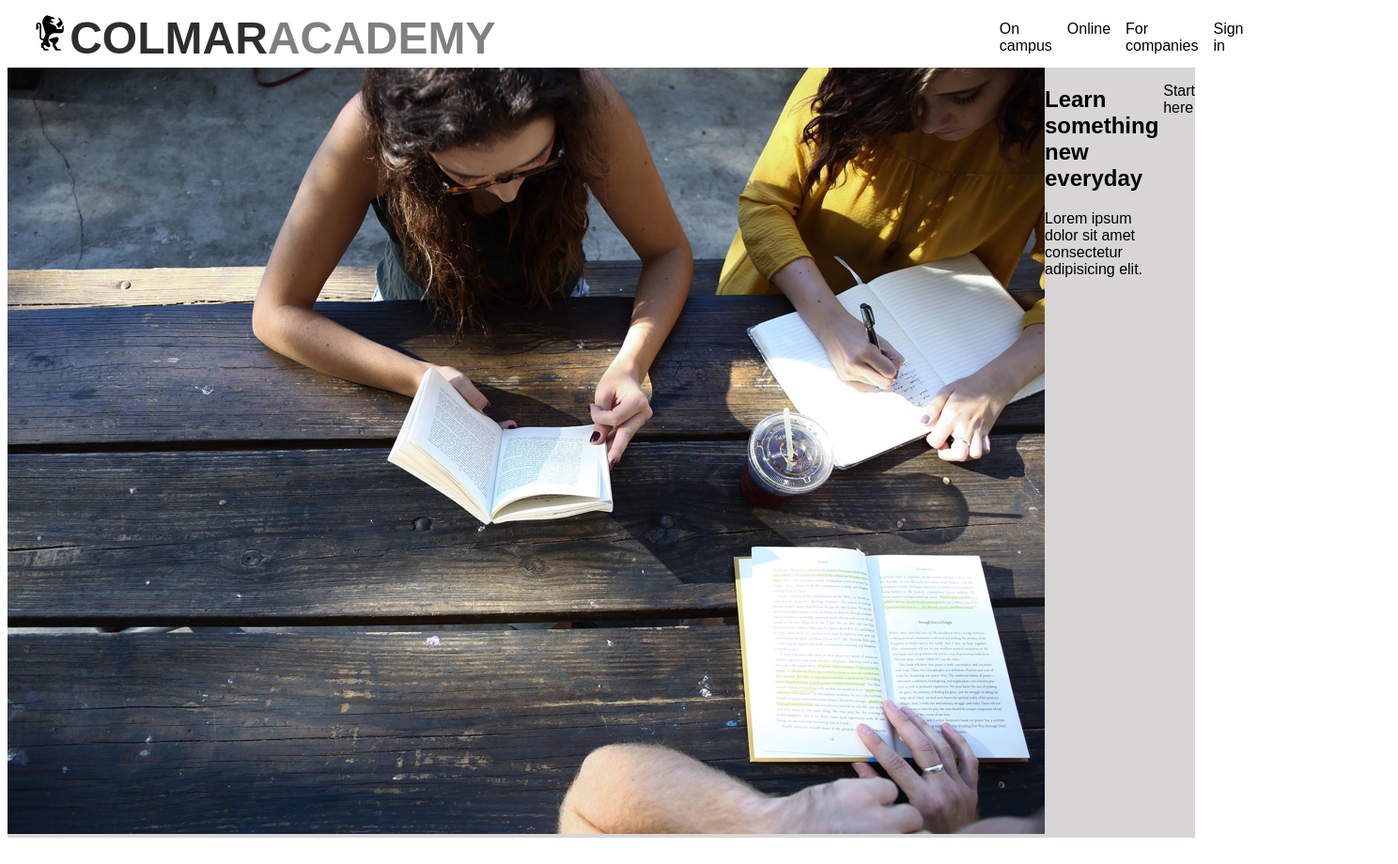
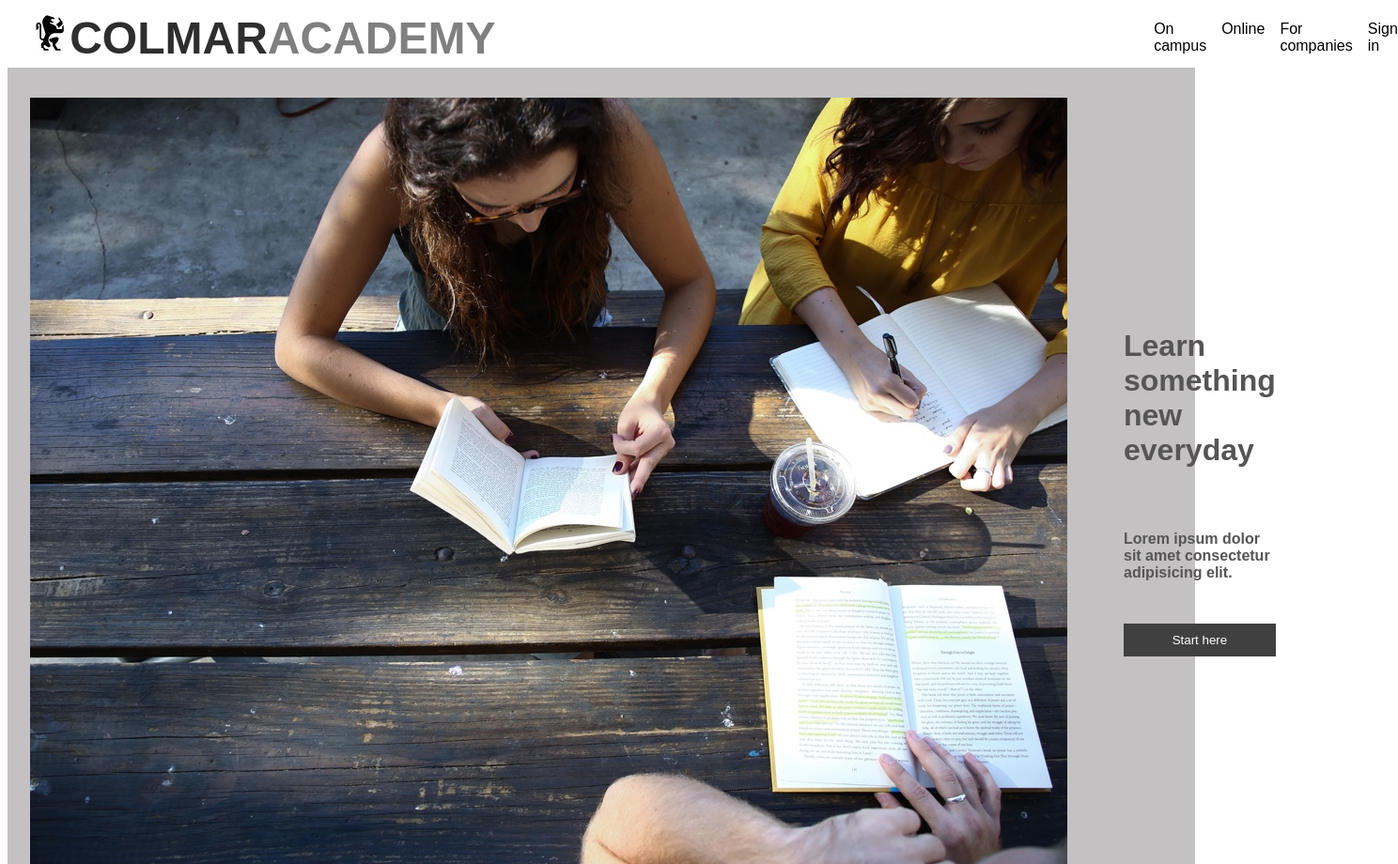
Before and after one commit to AntonioDannemann/Colmar_Academy, a plain HTML site: page index.html in a window 1280 px wide. Shown: the top 920 px of the page at 94% size, 1488 px wide, since content can reach past the window. Drawn offline with Linux system fonts and the light colour scheme.

Commit message:
first section HTML and CSS done

```diff
--- a/Resources/CSS/style.css
+++ b/Resources/CSS/style.css
@@ -15,7 +15,7 @@ header{
 #header_left{
     display: flex;
     align-items: center;
-    padding-right: 38%;
+    padding-right: 51%;
 }
 .lion_logo{
     padding: 0 0 0 24px;
@@ -47,6 +47,45 @@ header{
 /*FISRT SECTION*/
 
 #first_section{
-    background-color: rgb(215, 213, 213);
+    background-color: rgb(195, 193, 193);
     display: flex;
+    gap: 12px;
+    width: 100%;
 }
+.banner img{
+    padding: 32px 24px 32px 24px;
+    flex-basis: 60%;
+    box-sizing: border-box;
+
+}
+.learn_something{
+    display: flex;
+    flex-direction: column;
+    justify-content: center;
+    gap: 24px;
+    padding: 0 0 0 24px;
+}
+.learn_something h1{
+    font-family: Arial, Helvetica, sans-serif;
+    color: rgb(86, 85, 85);
+    font-weight: 800;
+}
+.learn_something h4{
+    font-family: Arial, Helvetica, sans-serif;
+    color: rgb(86, 85, 85);
+    font-weight: 600;
+}
+button{
+    background-color: rgb(64, 64, 64);
+    box-sizing: border-box;
+    padding: 8px;
+    width: 100%;
+    border: rgb(64, 64, 64) 2px solid;
+    color: white;
+    transition: all .4s ease-in-out .1s;
+    align-items: center;
+}
+button:hover{
+    background-color: white;
+    color: black;
+}
--- a/index.html
+++ b/index.html
@@ -24,15 +24,13 @@
             </ul>
         </nav>
     </header>
-    <section id="first_section">
-            <div class="banner"><img src="/Resources/Images/banner.jpg" alt="top photo of people reading a book on a wooden table"></div>
-            <div>
-                <h1>Learn something new everyday</h1>
-                <p>Lorem ipsum dolor sit amet consectetur adipisicing elit.</p>
-            </div>
-            <div class="start_here">
-                <p>Start here</p>
-            </div>
-    </section>
+    <div id="first_section">
+        <div class="banner"><img src="/Resources/Images/banner.jpg" alt="top photo of people reading a book on a wooden table"></div>
+        <div class="learn_something">
+            <h1>Learn something new everyday</h1>
+            <h4>Lorem ipsum dolor sit amet consectetur adipisicing elit.</h4>
+            <button>Start here</button>
+        </div>
+    </div>
 </body>
 </html>
```
